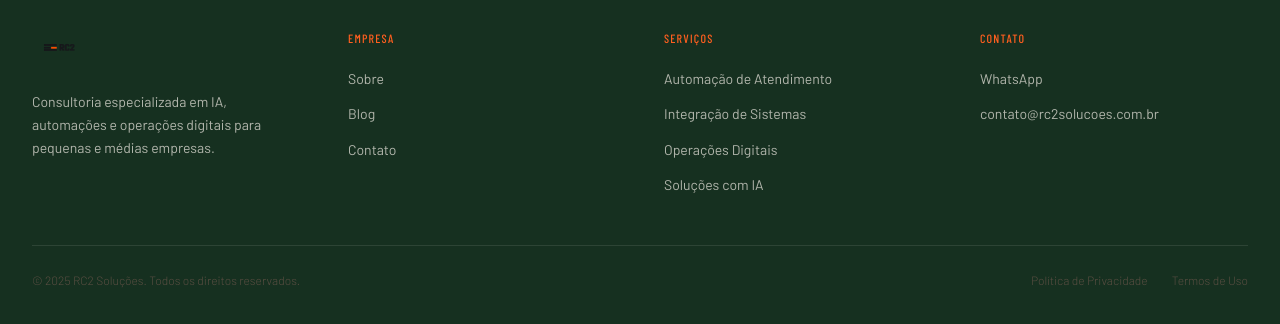
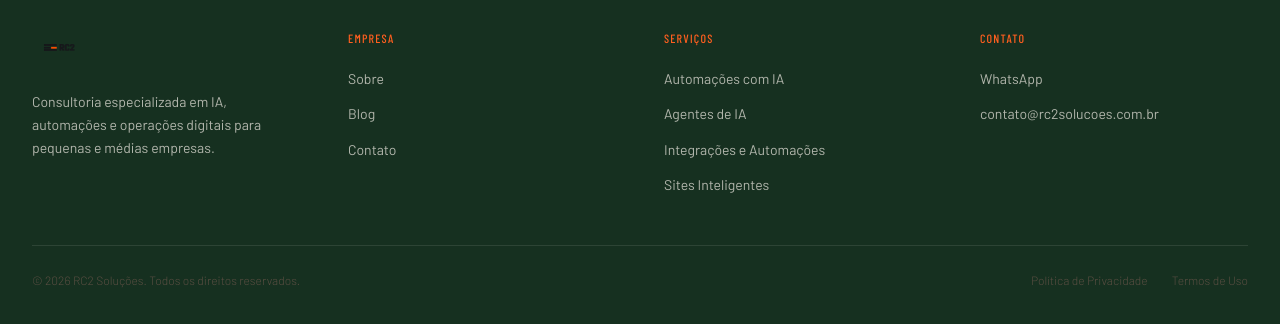
Before and after one commit to rc2solucoes-beep/rcc-02-site, a Next.js app: page / in a window 1280 px wide. Shown: the part 3033-3357 px from the top of the page. Built offline with nearby package versions, Linux system fonts and the light colour scheme; a web font is replaced by a local one.

Commit message:
fix: corrigir links de serviços no footer e atualizar ano do copyright para 2026

```diff
--- a/src/components/layout/Footer.tsx
+++ b/src/components/layout/Footer.tsx
@@ -8,10 +8,10 @@ const footerLinks = {
     { href: "/contato", label: "Contato" },
   ],
   servicos: [
-    { href: "/servicos/automacao-de-atendimento", label: "Automação de Atendimento" },
-    { href: "/servicos/integracao-de-sistemas", label: "Integração de Sistemas" },
-    { href: "/servicos/operacoes-digitais", label: "Operações Digitais" },
-    { href: "/solucoes-com-ia", label: "Soluções com IA" },
+    { href: "/servicos/automacoes-com-ia", label: "Automações com IA" },
+    { href: "/servicos/agentes-de-ia", label: "Agentes de IA" },
+    { href: "/servicos/automacao-de-processos", label: "Integrações e Automações" },
+    { href: "/servicos/sites-e-landing-pages", label: "Sites Inteligentes" },
   ],
 };
 
@@ -97,7 +97,7 @@ export function Footer() {
         {/* Bottom bar */}
         <div className="mt-12 pt-6 border-t border-rc2-sand/10 flex flex-col sm:flex-row items-center justify-between gap-4">
           <p className="rc2-caption text-rc2-sand/60 text-center sm:text-left">
-            © 2025 RC2 Soluções. Todos os direitos reservados.
+            © 2026 RC2 Soluções. Todos os direitos reservados.
           </p>
           <div className="flex gap-6">
             {legalLinks.map((link) => (
```
